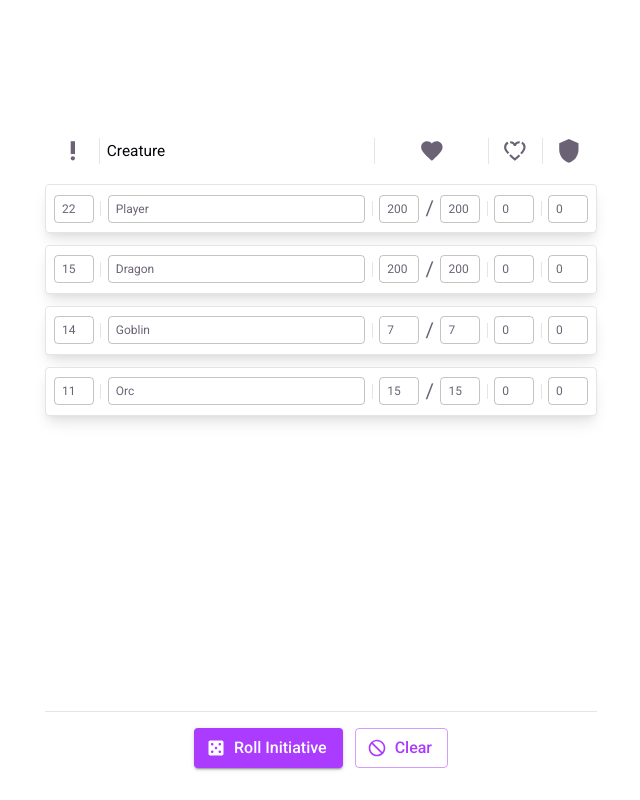
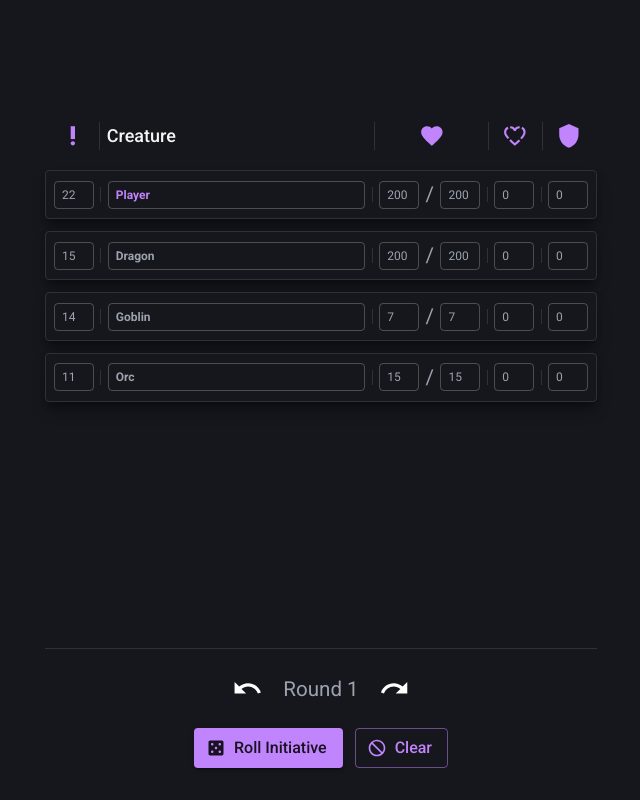
Before and after one commit to samueltint/Archon, a React (Vite) app: page / in a window 1280 px wide. Shown: the whole page, without its empty margins (319-959 px from the left). Built offline with nearby package versions, Linux system fonts and the light colour scheme.

Commit message:
initiative controls

```diff
--- a/package.json
+++ b/package.json
@@ -15,6 +15,7 @@
     "@fontsource/roboto": "^5.2.10",
     "@mui/icons-material": "^9.1.1",
     "@mui/material": "^9.1.1",
+    "@owlbear-rodeo/sdk": "^3.1.0",
     "lineicons": "^1.3.2",
     "lucide": "^1.21.0",
     "react": "^19.2.6",
--- a/src/App.tsx
+++ b/src/App.tsx
@@ -9,15 +9,23 @@ import {
   ListItem,
   Divider,
   Typography,
+  IconButton,
 } from "@mui/material";
 import CasinoIcon from "@mui/icons-material/Casino";
 import DoNotDisturbIcon from "@mui/icons-material/DoNotDisturb";
 import type { Creature } from "./types/creature";
-import { Favorite, PriorityHigh, Shield } from "@mui/icons-material";
+import {
+  Favorite,
+  PriorityHigh,
+  Redo,
+  Shield,
+  Undo,
+} from "@mui/icons-material";
 import TempHpIcon from "./components/TempHpIcon";
 import Dialog from "@mui/material/Dialog";
 
 function App() {
+  // Clear dialog controls
   const [open, setOpen] = useState(false);
 
   const handleClickOpen = () => {
@@ -28,6 +36,7 @@ function App() {
     setOpen(false);
   };
 
+  // Creatures list
   const [creatures, setCreatures] = useState<Creature[]>([
     {
       id: 1,
@@ -63,6 +72,69 @@ function App() {
     },
   ]);
 
+  // initiative state
+  const [currentInitiative, setCurrentInitiative] = useState(50);
+  const [roundCount, setRoundCount] = useState(1);
+
+  const getCreatureInitiative = (creature: Creature | undefined) => {
+    if (!creature) {
+      return 0;
+    } else {
+      return (creature.initiative ?? 0) + (creature.initiativeModifier ?? 0);
+    }
+  };
+
+  const sortCreatures = (creatures: Creature[]) => {
+    return [...creatures].sort((a, b) => {
+      const diff = getCreatureInitiative(b) - getCreatureInitiative(a);
+      if (diff == 0) {
+        return (b.initiativeModifier ?? 0) - (a.initiativeModifier ?? 0);
+      } else {
+        return diff;
+      }
+    });
+  };
+
+  const handleInitiativeBack = () => {
+    const sortedCreatures = sortCreatures(creatures);
+    console.log(currentInitiative);
+    console.log(sortedCreatures.map((c) => getCreatureInitiative(c)));
+    const firstCreature = sortedCreatures[0];
+    const lastCreature = sortedCreatures[sortedCreatures.length - 1];
+    if (currentInitiative >= getCreatureInitiative(firstCreature)) {
+      setCurrentInitiative(getCreatureInitiative(lastCreature));
+      setRoundCount(Math.max(roundCount - 1, 0));
+    } else {
+      for (let i = sortedCreatures.length - 1; i >= 0; i--) {
+        const c = sortedCreatures[i];
+        if (getCreatureInitiative(c) > currentInitiative) {
+          setCurrentInitiative(getCreatureInitiative(c));
+          break;
+        }
+      }
+    }
+  };
+
+  const handleInitiativeNext = () => {
+    const sortedCreatures = sortCreatures(creatures);
+    console.log(currentInitiative);
+    console.log(sortedCreatures.map((c) => getCreatureInitiative(c)));
+    const firstCreature = sortedCreatures[0];
+    const lastCreature = sortedCreatures[sortedCreatures.length - 1];
+    if (currentInitiative <= getCreatureInitiative(lastCreature)) {
+      setCurrentInitiative(getCreatureInitiative(firstCreature));
+      setRoundCount(roundCount + 1);
+    } else {
+      for (let i = 0; i < sortedCreatures.length; i++) {
+        const c = sortedCreatures[i];
+        if (getCreatureInitiative(c) < currentInitiative) {
+          setCurrentInitiative(getCreatureInitiative(c));
+          break;
+        }
+      }
+    }
+  };
+
   return (
     <Container
       maxWidth="sm"
@@ -73,6 +145,7 @@ function App() {
         py: 4,
       }}
     >
+      {/* Creatures List */}
       <Box
         sx={{
           flex: 1,
@@ -92,6 +165,7 @@ function App() {
             flexDirection: "column",
           }}
         >
+          {/* Table Header */}
           <ListItem key="header" sx={{ padding: 0 }}>
             <Box
               sx={{
@@ -110,12 +184,12 @@ function App() {
                   justifyContent: "center",
                 }}
               >
-                <PriorityHigh fontSize="small" />
+                <PriorityHigh fontSize="small" color="primary" />
               </Box>
               <Divider orientation="vertical" flexItem />
 
               <Typography
-                variant="caption"
+                variant="subtitle2"
                 color="textSecondary"
                 sx={{ flex: 1 }}
               >
@@ -130,7 +204,7 @@ function App() {
                   justifyContent: "center",
                 }}
               >
-                <Favorite fontSize="small" />
+                <Favorite fontSize="small" color="primary" />
               </Box>
 
               <Divider orientation="vertical" flexItem />
@@ -141,7 +215,7 @@ function App() {
                   justifyContent: "center",
                 }}
               >
-                <TempHpIcon fontSize="small" />
+                <TempHpIcon fontSize="small" color="primary" />
               </Box>
 
               <Divider orientation="vertical" flexItem />
@@ -152,30 +226,28 @@ function App() {
                   justifyContent: "center",
                 }}
               >
-                <Shield fontSize="small" />
+                <Shield fontSize="small" color="primary" />
               </Box>
             </Box>
           </ListItem>
 
-          {creatures
-            .sort(
-              (a, b) =>
-                (b.initiative ?? 0) +
-                (b.initiativeModifier ?? 0) -
-                (a.initiative ?? 0) -
-                (a.initiativeModifier ?? 0),
-            )
-            .map((creature) => (
+          {sortCreatures(creatures).map((creature) => (
             <ListItem key={creature.id} sx={{ padding: 0 }}>
               <CreatureInitiativeItem
                 creature={creature}
                 onUpdate={(updatedCreature) => {
+                  if (currentInitiative == getCreatureInitiative(creature)) {
+                    setCurrentInitiative(
+                      getCreatureInitiative(updatedCreature),
+                    );
+                  }
                   setCreatures((prev) =>
                     prev.map((c) =>
                       c.id === updatedCreature.id ? updatedCreature : c,
                     ),
                   );
                 }}
+                isActive={currentInitiative == getCreatureInitiative(creature)}
               />
             </ListItem>
           ))}
@@ -190,6 +262,25 @@ function App() {
         sx={{
           justifyContent: "center",
           flexWrap: "wrap",
+          paddingBottom: 2,
+        }}
+      >
+        <IconButton onClick={handleInitiativeBack}>
+          <Undo />
+        </IconButton>
+        <Typography variant="subtitle1" sx={{ alignSelf: "center" }}>
+          Round {roundCount}
+        </Typography>
+        <IconButton onClick={handleInitiativeNext}>
+          <Redo />
+        </IconButton>
+      </Stack>
+      <Stack
+        direction="row"
+        spacing={1.5}
+        sx={{
+          justifyContent: "center",
+          flexWrap: "wrap",
         }}
       >
         <Button
@@ -197,13 +288,16 @@ function App() {
           color="primary"
           startIcon={<CasinoIcon />}
           onClick={() => {
-            setCreatures((prev) =>
-              prev.map((creature) => ({
+            const newCreatures = creatures.map((creature) => ({
               ...creature,
               initiative: creature.isPlayer
                 ? creature.initiative
                 : Math.floor(Math.random() * 20) + 1,
-              })),
+            }));
+            setCreatures(newCreatures);
+            setRoundCount(1);
+            setCurrentInitiative(
+              getCreatureInitiative(sortCreatures(newCreatures).at(0)),
             );
           }}
         >
@@ -233,7 +327,11 @@ function App() {
             <Button
               variant="outlined"
               color="error"
-              onClick={() => setCreatures([])}
+              onClick={() => {
+                setCreatures([]);
+                setRoundCount(1);
+                setCurrentInitiative(50);
+              }}
             >
               Clear
             </Button>
--- a/src/components/TempHpIcon.tsx
+++ b/src/components/TempHpIcon.tsx
@@ -11,7 +11,7 @@ const TempHpIcon = createSvgIcon(
       d="m 2.9437342,8.4530115 c 0.117791,-4.3582826 4.476074,-4.476074 4.476074,-4.476074 3.7398768,-0.058896 4.5753538,3.3189835 4.5753538,3.3189835 0,0 0.814654,-3.3499087 4.554531,-3.291013 0,0 4.358283,0.1177914 4.476075,4.4760736 0.323922,4.1226994 -9.041017,11.5057904 -9.041017,11.5057904 0,0 -9.6005257,-7.734989 -9.0410168,-11.5337605 z"
       style={{
         fill: "none",
-        stroke: "rgb(107, 99, 117)",
+        stroke: "currentColor",
         strokeWidth: 2,
         strokeLinecap: "butt",
         strokeDasharray: "12,2",
--- a/src/components/creatureInitiativeItem.tsx
+++ b/src/components/creatureInitiativeItem.tsx
@@ -5,6 +5,7 @@ import InitiativeItemInput from "./initiativeItemInput";
 export default function CreatureInitiativeItem(props: {
   creature: Creature;
   onUpdate: (creature: Creature) => void;
+  isActive: boolean;
 }) {
   if (!props.creature.currentHp) {
     props.onUpdate({
@@ -22,6 +23,7 @@ export default function CreatureInitiativeItem(props: {
         gap: 0.8,
         p: 1,
         borderRadius: 1,
+        backgroundColor: props.isActive ? "action.selected" : "background.paper",
       }}
       variant="outlined"
     >
@@ -41,17 +43,20 @@ export default function CreatureInitiativeItem(props: {
           });
         }}
       ></InitiativeItemInput>
+
       <Divider orientation="vertical" variant="middle" flexItem />
 
       <InitiativeItemInput
         size="sm"
         value={props.creature.name}
-        sx={{ flex: 1 }}
+        sx={{ flex: 1 , fontWeight: "bold", color: props.creature.isPlayer ? "primary.main" : "text.primary" }}
         onChange={(e) => {
           props.onUpdate({ ...props.creature, name: e.target.value });
         }}
       ></InitiativeItemInput>
+
       <Divider orientation="vertical" variant="middle" flexItem />
+
       <InitiativeItemInput
         value={props.creature.currentHp}
         size="sm"
--- a/src/main.tsx
+++ b/src/main.tsx
@@ -1,8 +1,8 @@
-import { StrictMode, useMemo } from 'react'
+import { StrictMode } from 'react'
 import { createRoot } from 'react-dom/client'
 import { ThemeProvider } from '@mui/material/styles'
 import CssBaseline from '@mui/material/CssBaseline'
-import { theme, darkTheme } from './theme'
+import { darkTheme } from './theme'
 import App from './App.tsx'
 import '@fontsource/roboto/300.css';
 import '@fontsource/roboto/400.css';
@@ -10,8 +10,7 @@ import '@fontsource/roboto/500.css';
 import '@fontsource/roboto/700.css';
 
 function Root() {
-  const prefersDarkMode = window.matchMedia('(prefers-color-scheme: dark)').matches
-  const selectedTheme = useMemo(() => prefersDarkMode ? darkTheme : theme, [prefersDarkMode])
+  const selectedTheme = darkTheme
 
   return (
     <ThemeProvider theme={selectedTheme}>
```
Also changed, not shown: src/components/contextMenu.tsx (added, +19 -0 lines), 1 other file (tests, documents, lock files or other folders). Lines whose indentation alone changed are shown as unchanged.
